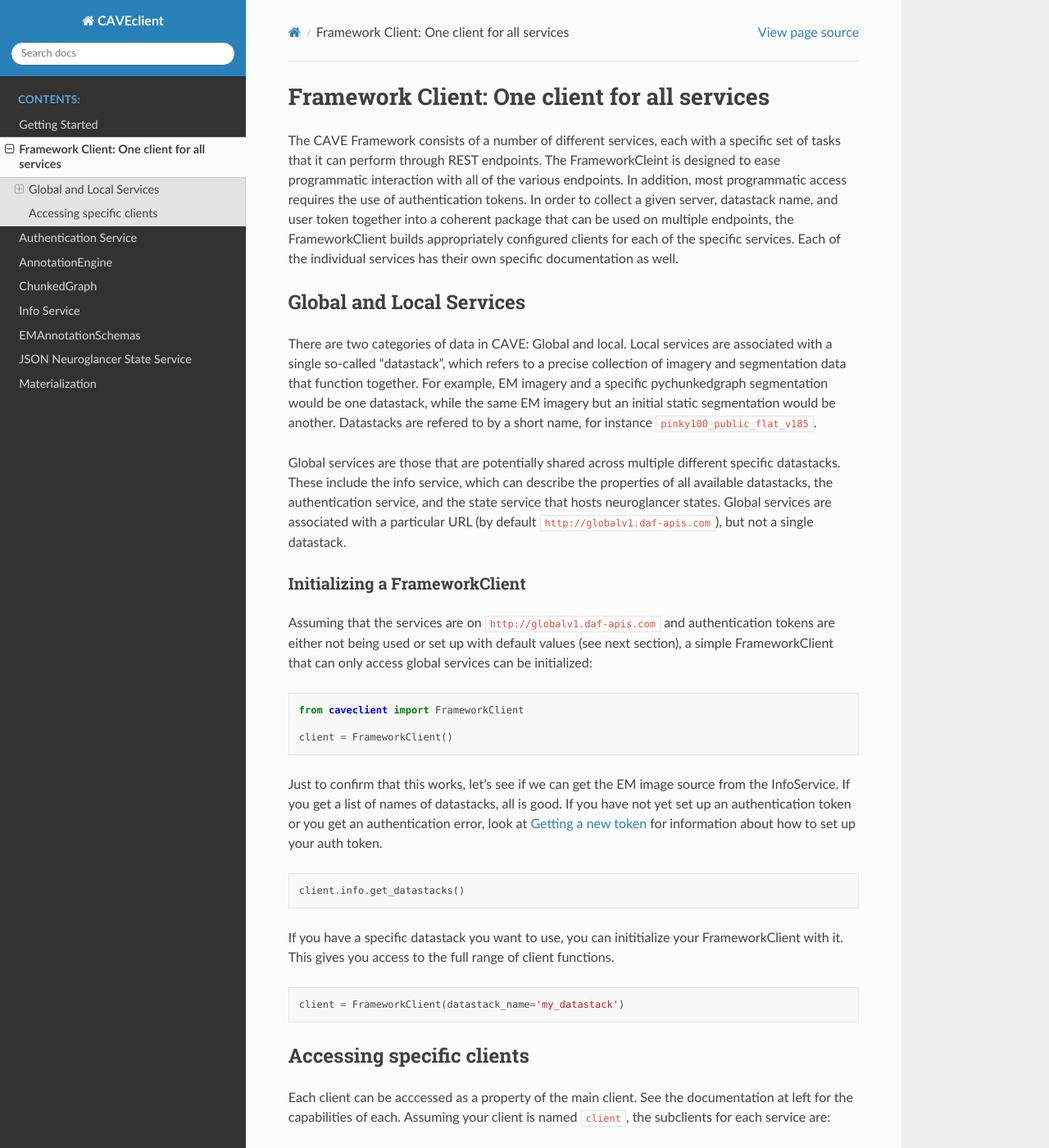
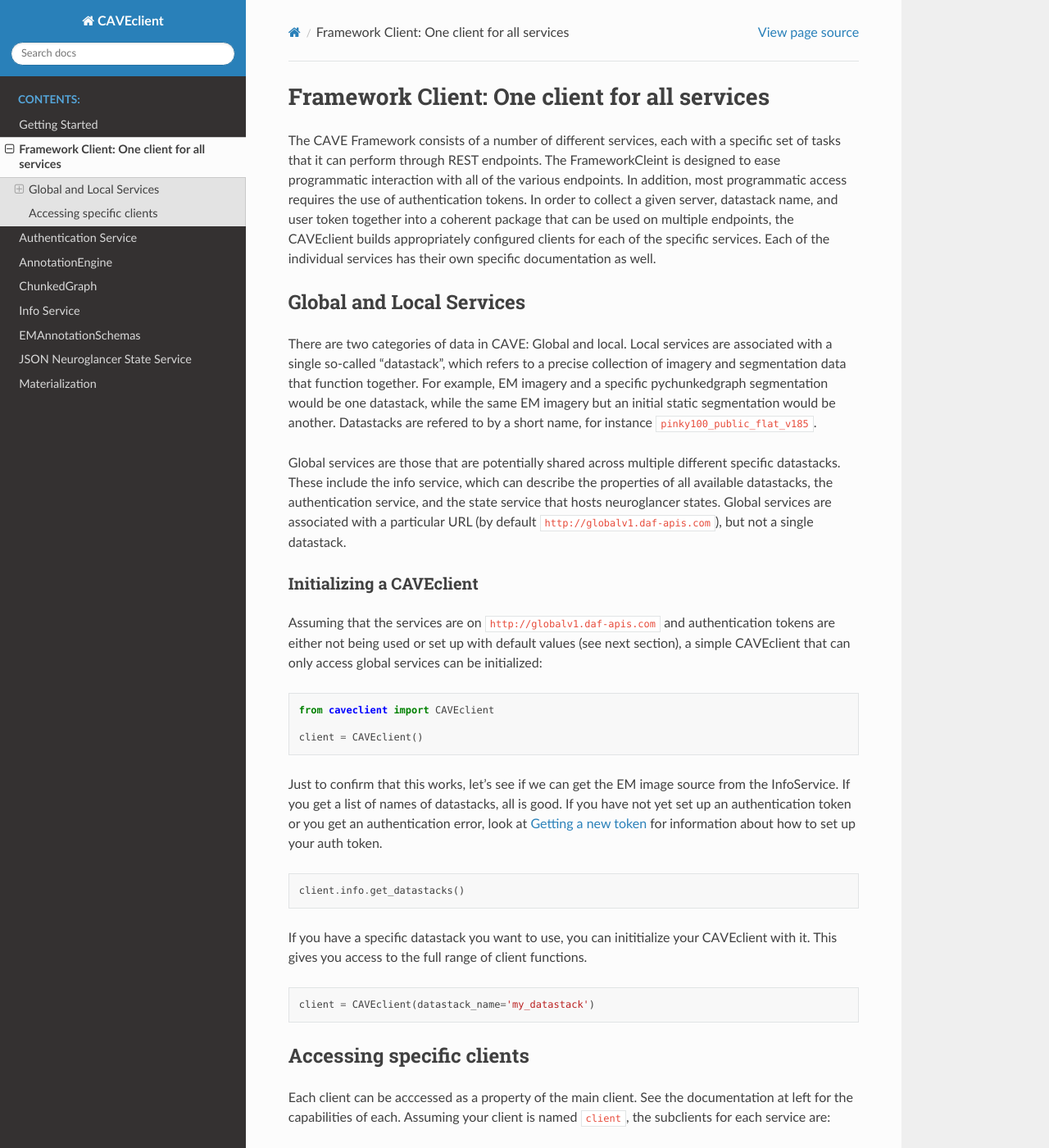
Before and after one commit to CAVEconnectome/CAVEclient, a Sphinx documentation site: the page built from docs/guide/framework.rst, in a window 1280 px wide and 1400 px high. Shown: the whole window at 82% size. Built offline with Sphinx 7.4.7 and the Read the Docs theme 2.0.0, drawn with Linux system fonts in a browser that asks for light colours; pages that are not in the unit, such as notebooks, are missing from menus.

Commit message:
FrameworkClient>CAVEclient

```diff
--- a/docs/guide/framework.rst
+++ b/docs/guide/framework.rst
@@ -8,7 +8,7 @@
 with all of the various endpoints.
 In addition, most programmatic access requires the use of authentication tokens.
 In order to collect a given server, datastack name, and user token together into a coherent package that can be used
-on multiple endpoints, the FrameworkClient builds
+on multiple endpoints, the CAVEclient builds
 appropriately configured clients for each of the specific services.
 Each of the individual services has their own specific documentation as well.
 
@@ -26,19 +26,19 @@
 Global services are associated with a particular URL (by default ``http://globalv1.daf-apis.com``),
 but not a single datastack.
 
-Initializing a FrameworkClient
+Initializing a CAVEclient
 ^^^^^^^^^^^^^^^^^^^^^^^^^^^^^^
 
 Assuming that the services are on ``http://globalv1.daf-apis.com``
 and authentication tokens are either not being used or set up with
-default values (see next section), a simple FrameworkClient that can
+default values (see next section), a simple CAVEclient that can
 only access global services can be initialized:
 
 .. code:: python
 
-    from caveclient import FrameworkClient
+    from caveclient import CAVEclient
 
-    client = FrameworkClient()
+    client = CAVEclient()
 
 Just to confirm that this works, let’s see if we can get the EM image
 source from the InfoService.
@@ -50,12 +50,12 @@
 
     client.info.get_datastacks()
 
-If you have a specific datastack you want to use, you can inititialize your FrameworkClient with it.
+If you have a specific datastack you want to use, you can inititialize your CAVEclient with it.
 This gives you access to the full range of client functions.
 
 .. code:: python
 
-    client = FrameworkClient(datastack_name='my_datastack')
+    client = CAVEclient(datastack_name='my_datastack')
 
 
 Accessing specific clients
--- a/docs/guide/info.rst
+++ b/docs/guide/info.rst
@@ -11,7 +11,7 @@
 
 .. code:: python
 
-    client = FrameworkClient(datastack_name)
+    client = CAVEclient(datastack_name)
     print(f"This is an info client for {client.info.datastack_name} on {client.info.server_address}")
 
 Accessing datastack information
```
Also changed, not shown: docs/guide/authentication.rst (+4 -4 lines), FlyWireSynapseTutorial.ipynb, FrameworkClientExamples.ipynb, 2 other files.
